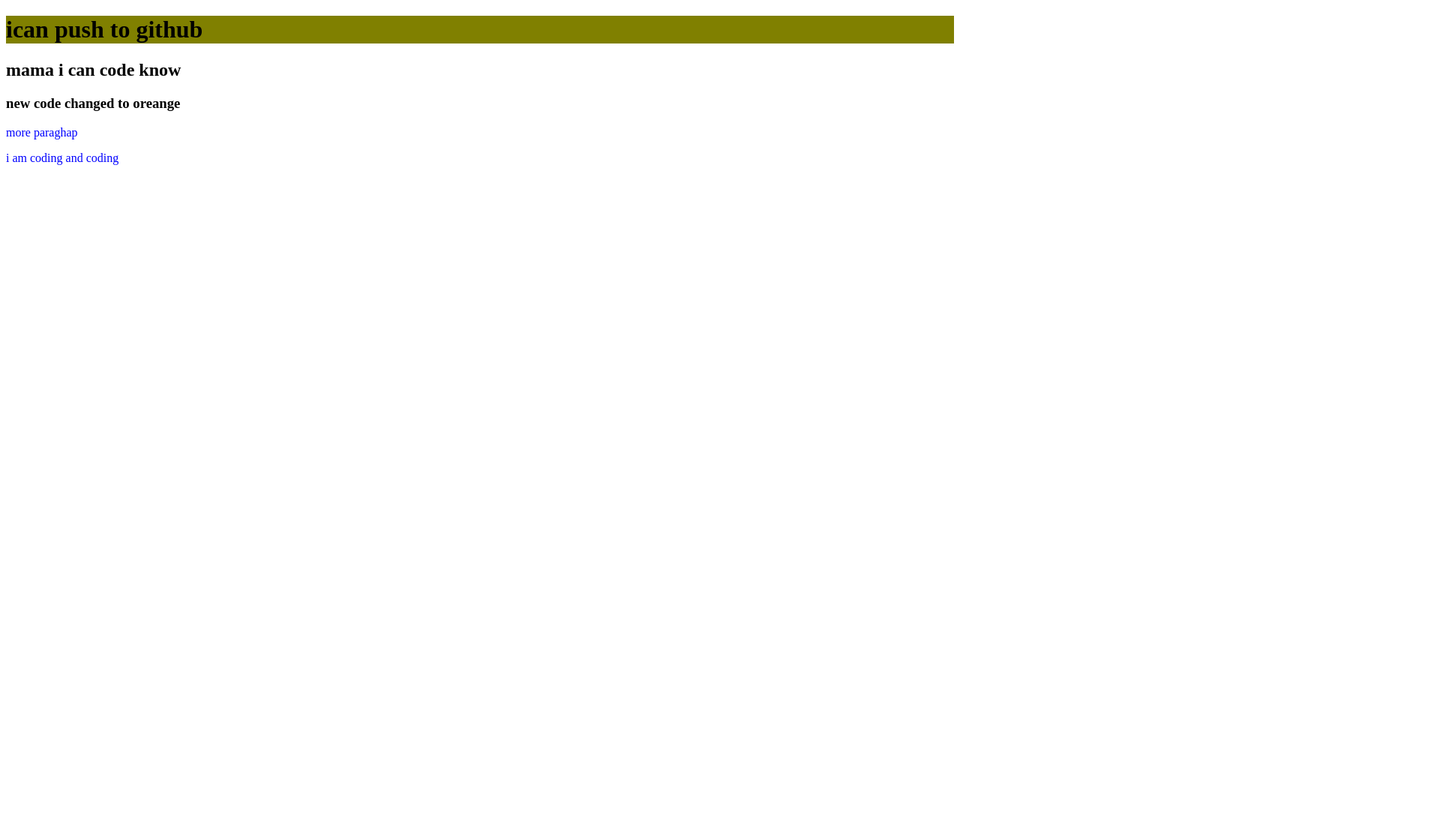
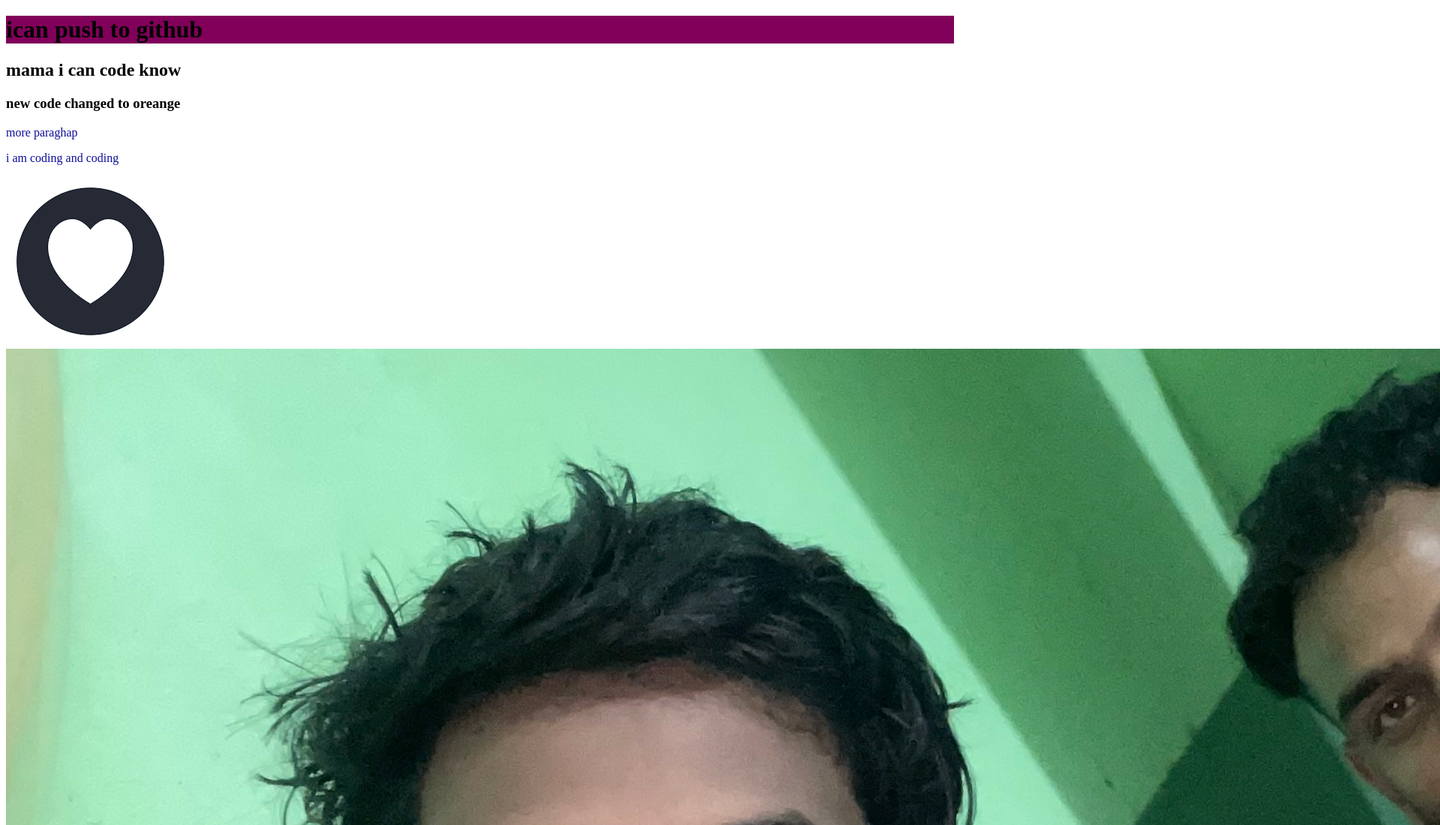
Before and after one commit to munnaosd123/my-3rd-repo, a plain HTML site: page index.html in a window 1280 px wide. Shown: the top 1100 px of the page at 75% size, 1920 px wide, since content can reach past the window. Before the commit the page ends 800 px from the top, so only its background shows below. Drawn offline with Linux system fonts and the light colour scheme.

Commit message:
image added

```diff
--- a/index.html
+++ b/index.html
@@ -12,5 +12,7 @@
    <h3> new code changed to oreange </h3>
    <p> more paraghap</p>
    <P>  i am coding and coding</P>
+   <img src="home.png" alt="">
+   <img src="baby.JPG" alt="">
 </body>
 </html>
--- a/style.css
+++ b/style.css
@@ -1,7 +1,7 @@
 p{
-    color: blue;
+    color: rgb(14, 14, 155);
 
 }
 h1{
-    background-color: olive;
+    background-color: rgb(128, 0, 90);
 }
```
Also changed, not shown: baby.JPG (added), home.png (added), 1 other file.
